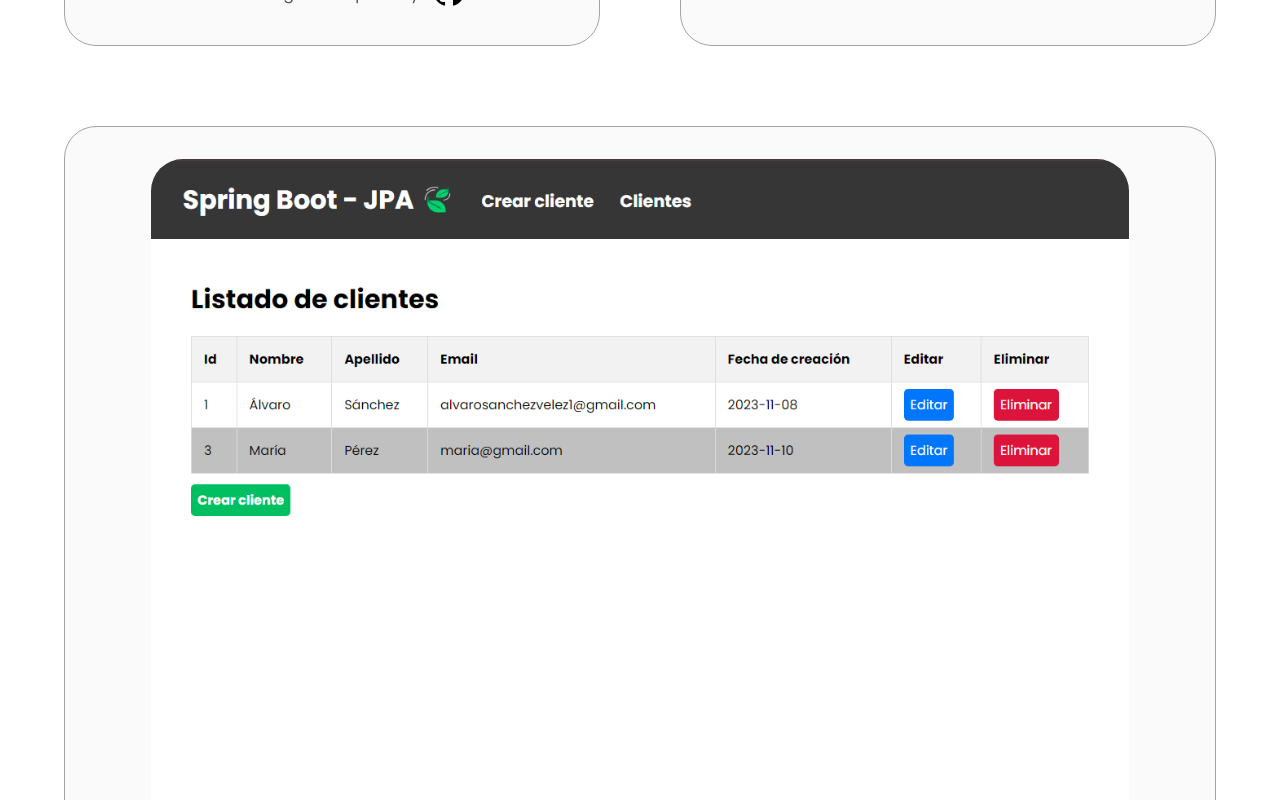
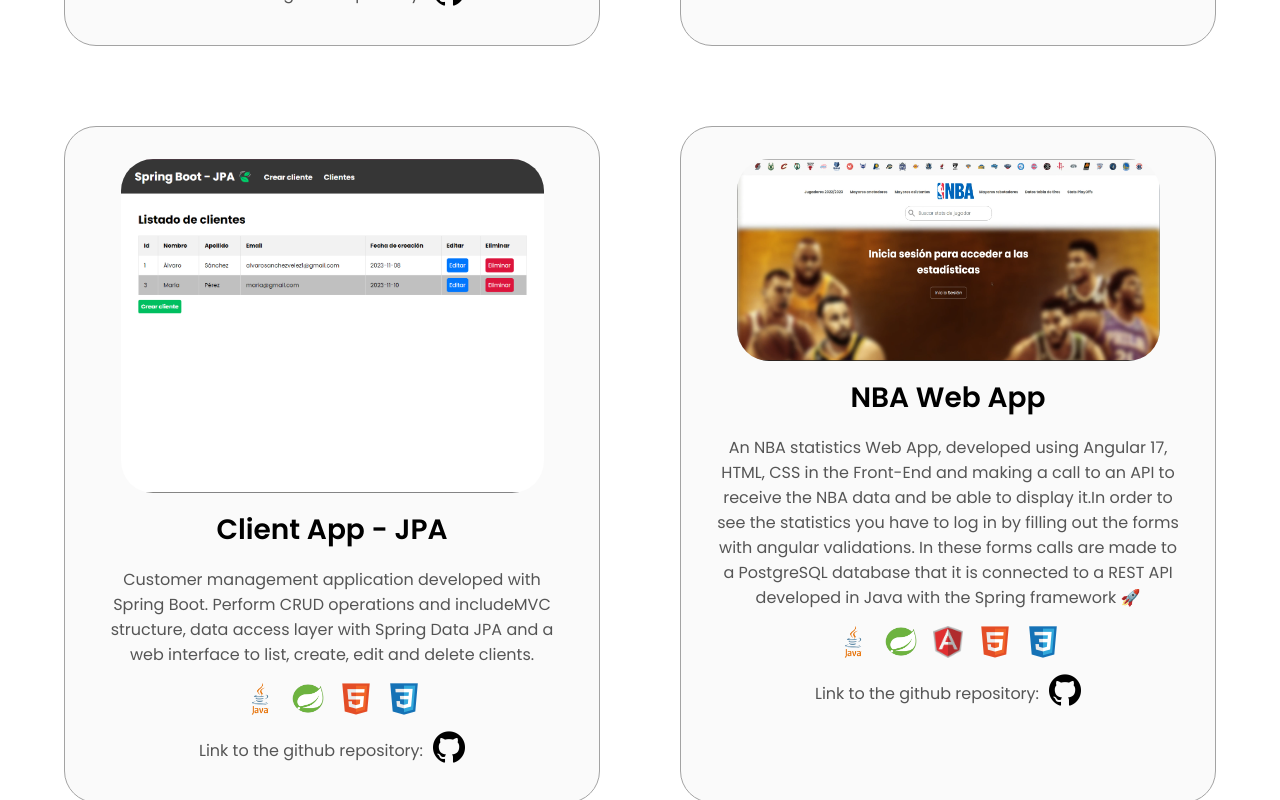
Before and after one commit to Alvarosanchezz3/Portfolio, a React (Create React App) app: page / in a window 1280 px wide. Shown: the part 6620-7420 px from the top of the page. Built offline with nearby package versions, Linux system fonts and the light colour scheme.

Commit message:
add proyect

```diff
--- a/src/App.js
+++ b/src/App.js
@@ -511,6 +511,27 @@
               </a>
             </div>
           </div>
+
+          <div className="each-project">
+            <div className="article-container">
+            <img src="./assets/projects/nbaApp.png" alt='img' className="project-img" />
+            </div>
+            <h2 className="technologies-sub-title project-title">{translations['appNba']}</h2>
+            <p>{translations['appNba-desc']}</p>
+            <div className="btn-container1">
+              <img src="./assets/technologies/java.png" alt='html' className="icon"/>
+              <img src="./assets/technologies/spring.png" alt='sass' className="icon"/>
+              <img src="./assets/technologies/angular.png" alt='sass' className="icon"/>
+              <img src="./assets/technologies/html.png" alt='sass' className="icon"/>
+              <img src="./assets/technologies/css.png" alt='sass' className="icon"/>
+            </div>
+            <div className="repository">
+              <p>{translations.github}</p>
+              <a href="https://github.com/Alvarosanchezz3/SpringBoot-JPA" target="_blank" rel="noopener noreferrer">
+                <img src="./assets/github.png" alt="Github" className="icon"/>
+              </a>
+            </div>
+          </div>
         </div>
       </div>
       <img
--- a/src/translations/EN.js
+++ b/src/translations/EN.js
@@ -62,6 +62,7 @@
       'interceps': 'Spring Interceptors',
       'errors-handling': 'Error handling in Spring',
       'app-cliente-jpa': 'Client App - JPA',
+      'appNba': 'NBA Web App',
 
       // description projects
 
@@ -98,6 +99,10 @@
     'app-cliente-jpa-desc': 'Customer management application developed with Spring Boot. Perform CRUD operations and include' +
                             'MVC structure, data access layer with Spring Data JPA and a web interface to list, create, ' +
                             'edit and delete clients.',
+
+    'appNba-desc': 'An NBA statistics Web App, developed using Angular 17, HTML, CSS in the Front-End and making a call to an API to receive the NBA data and be able to display it.' +
+              'In order to see the statistics you have to log in by filling out the forms with angular validations. In these forms calls are made to a PostgreSQL database that' +
+              ' it is connected to a REST API developed in Java with the Spring framework 🚀',
     // Contáctame
 
     'getTouch': 'Get in Touch',
--- a/src/translations/ES.js
+++ b/src/translations/ES.js
@@ -59,6 +59,7 @@
       'interceps': 'Interceptores Spring ',
       'errors-handling': 'Manejo de errores Spring',
       'app-cliente-jpa': 'App Cliente - JPA',
+      'appNba': 'App Web NBA',
 
 
       // description projects
@@ -98,6 +99,10 @@
                                 'estructura MVC, capa de acceso a datos con Spring Data JPA y una interfaz web para listar, crear, ' +
                                 'editar y eliminar clientes.',
 
+        'appNba-desc': 'Una App Web de estadísticas de la NBA, desarrollada usando Angular 17, HTML, CSS en el Front-End y realizando una llamada a una Api para recibir los datos de la NBA y poder mostrarlos 🌐' +
+                  'Para poder ver las estadísticas tienes que iniciar sesión rellenando los formularios con validaciones de angular. En estos formularios se hacen llamadas a una base de datos PostgreSQL que' +
+                  'está conectada a una API REST desarrollada en Java con el framework Spring 🚀',
+
      // Contáctame
 
      'getTouch': 'Ponte en contacto',
```
Also changed, not shown: public/assets/projects/nbaApp.png (added).
